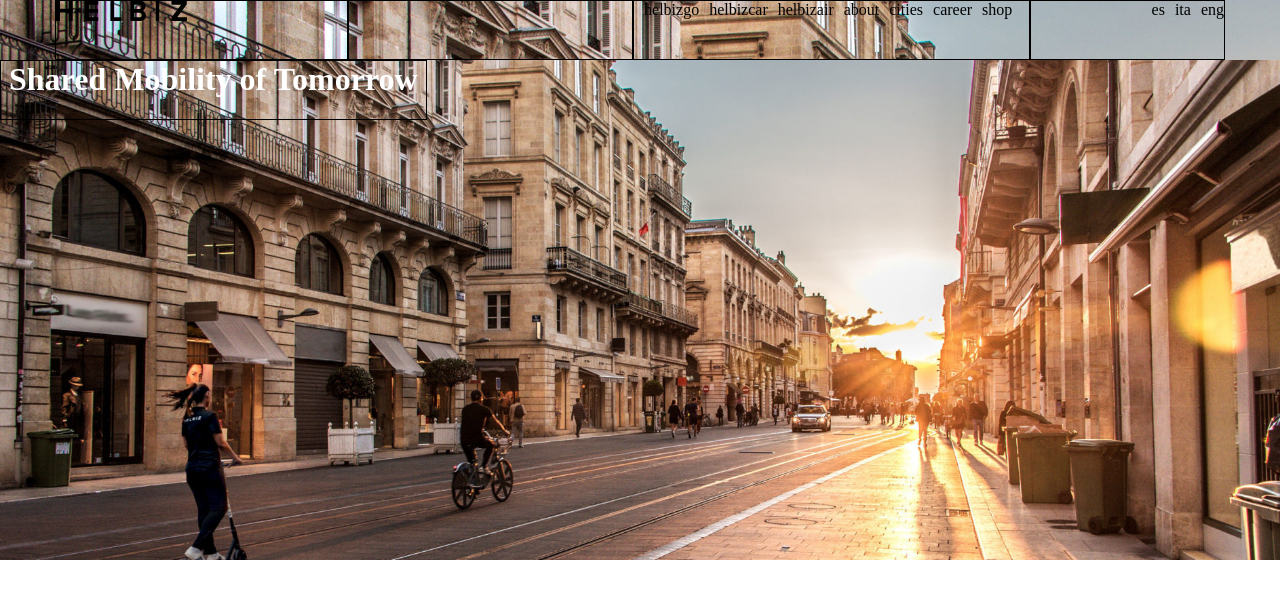
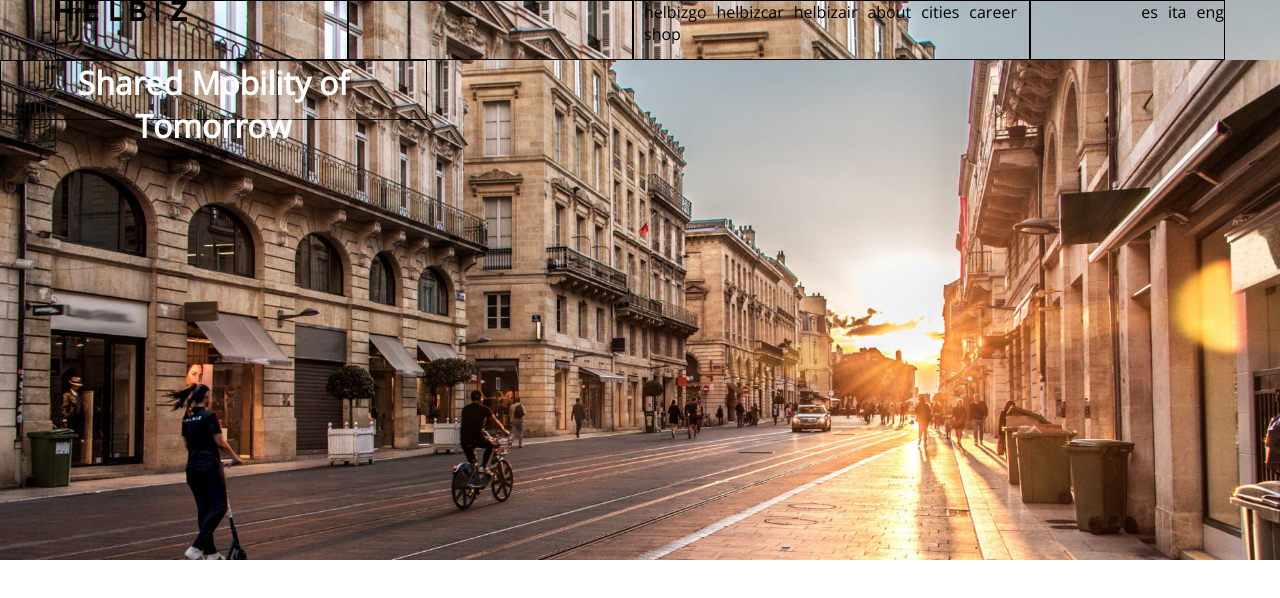
Before and after one commit to giulianapoli/html-css-helbiz, a plain HTML site: page index.html in a window 1280 px wide. Drawn offline with nearby package versions, Linux system fonts and the light colour scheme; files whose address does not match are found by name.

Commit message:
adds font

```diff
--- a/css/master.css
+++ b/css/master.css
@@ -3,6 +3,10 @@
   margin: 0;
   padding: 0;
   box-sizing: border-box;
+}
+
+.debug {
+  font-family: 'Open Sans';
 }
 
 /* COMMON */
--- a/index.html
+++ b/index.html
@@ -5,9 +5,10 @@
     <meta name="viewport" content="width=device-width, initial-scale=1.0">
     <link rel="stylesheet" href="css/master.css">
     <link rel="stylesheet" href="css/12-bool.css">
+    <link href="https://fonts.googleapis.com/css2?family=Open+Sans&display=swap" rel="stylesheet">
     <title></title>
   </head>
-  <body>
+  <body class="debug">
     <!-- intestazione helbiz -->
     <header class="first-section">
 
```
